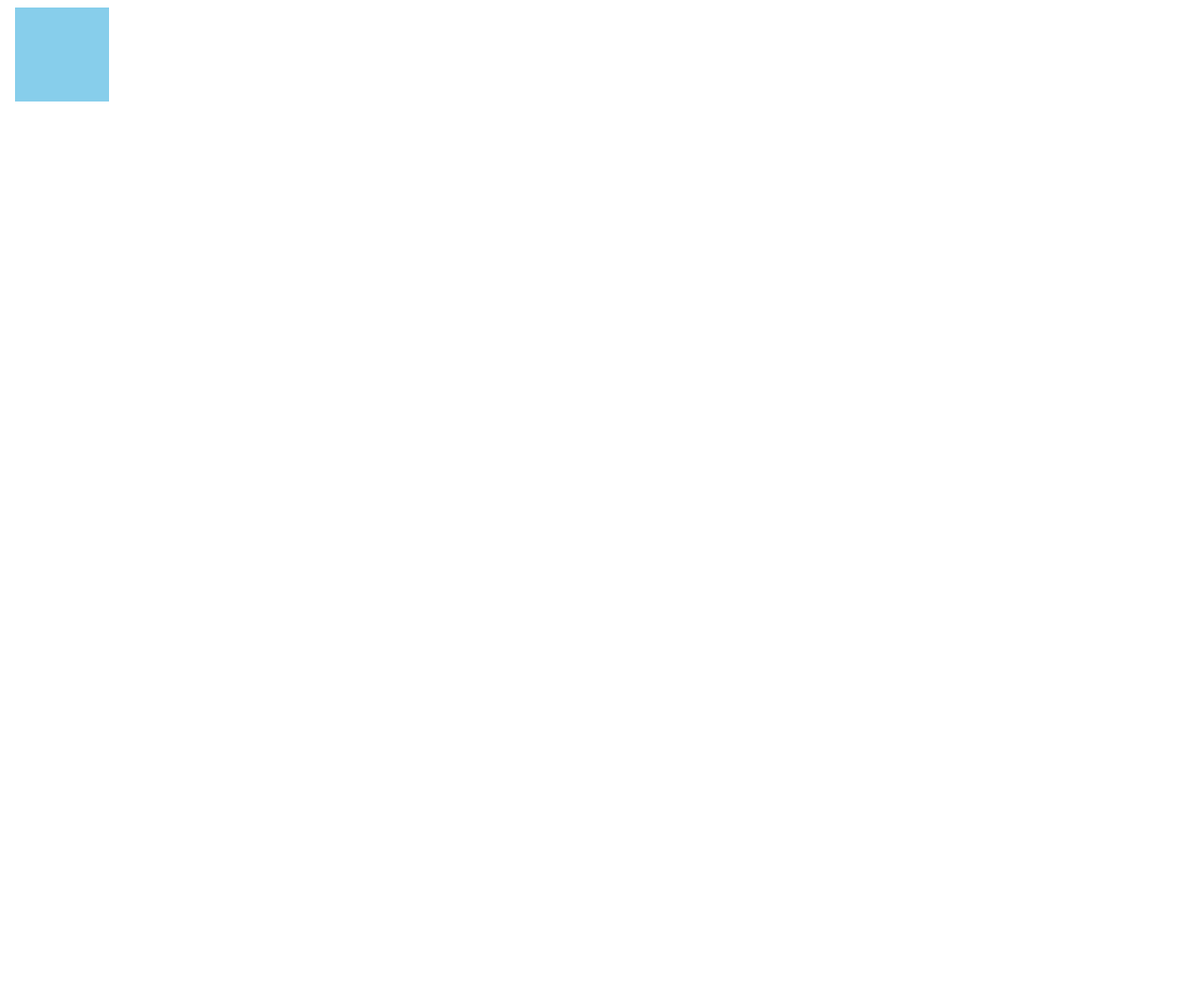
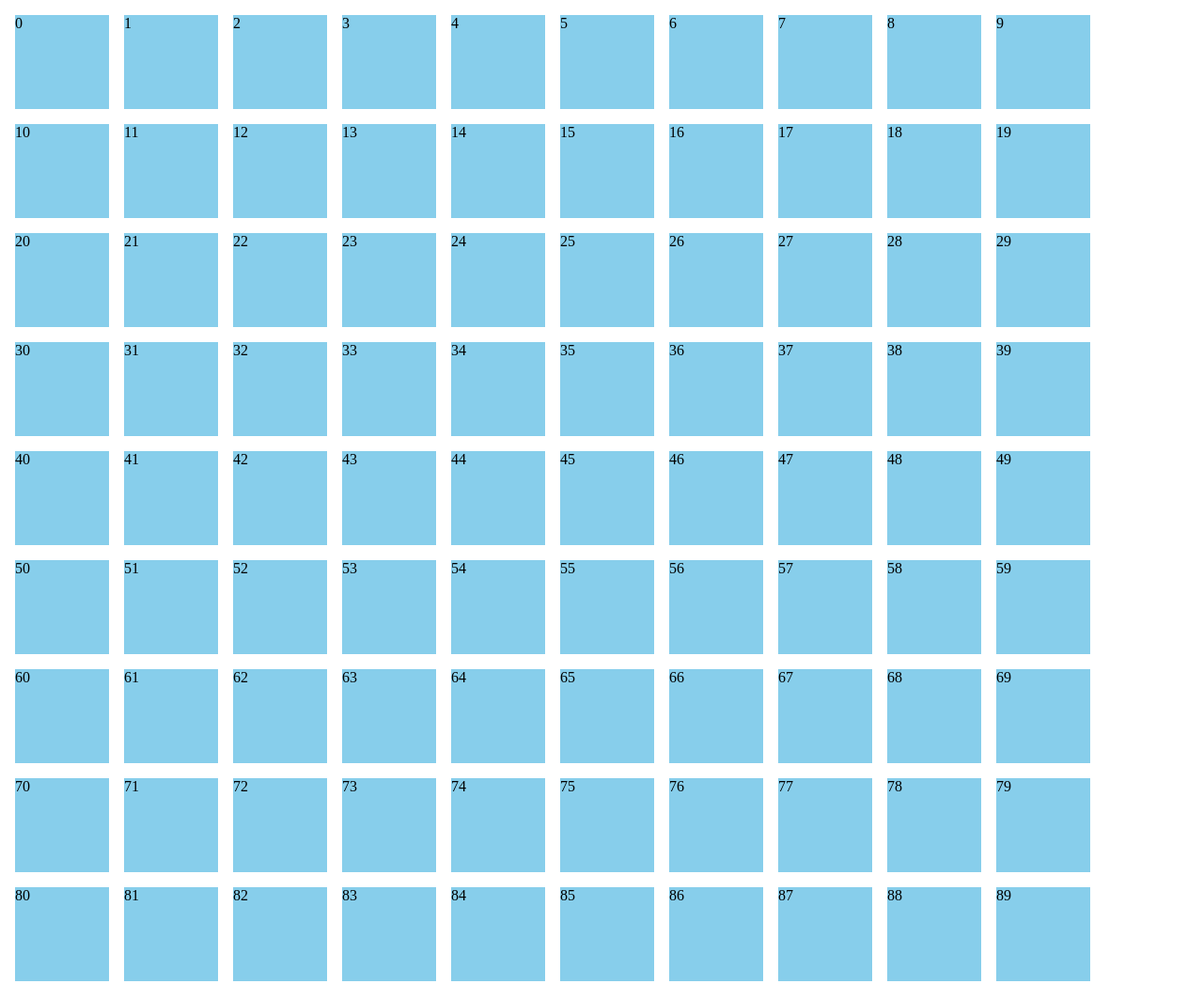
Before and after one commit to JOKOJOKO405/practice, a plain HTML site: page dotinstall/index01.html in a window 1280 px wide. Shown: the top 1047 px of the page at 94% size. Before the commit the page ends 800 px from the top, so only its background shows below. Drawn offline with Linux system fonts and the light colour scheme.

Commit message:
レッスン10

```diff
--- a/dotinstall/index01.html
+++ b/dotinstall/index01.html
@@ -7,6 +7,7 @@
   <style>
     body{
       display: flex;
+      flex-wrap: wrap;
     }
     .box{
       width: 100px;
@@ -14,7 +15,7 @@
       background-color: skyblue;
       cursor: pointer;
       transition: all .4s ease-in;
-      margin: 0 8px;
+      margin: 8px;
     }
     .circle{
       background-color: pink;
@@ -28,14 +29,17 @@
   <script>
     'use strict'; //エラーチェック厳しい
 
+    for (let i = 0; i < 100; i++) {
       const div = document.createElement('div');
       div.classList.add('box');
+      div.textContent = i;
 
       div.addEventListener('click', ()=> {
         div.classList.toggle('circle');
       });
 
       document.body.appendChild(div); //子要素を追加
+    }
   </script>
 </body>
 </html>
```
Lines whose indentation alone changed are shown as unchanged.
